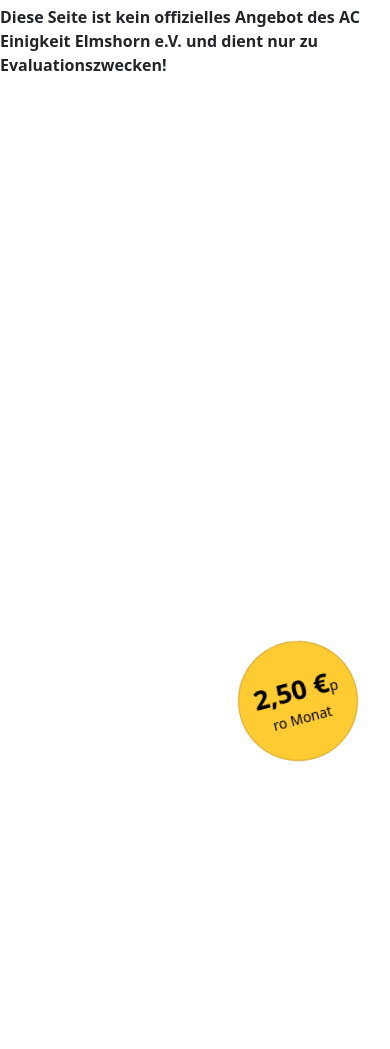
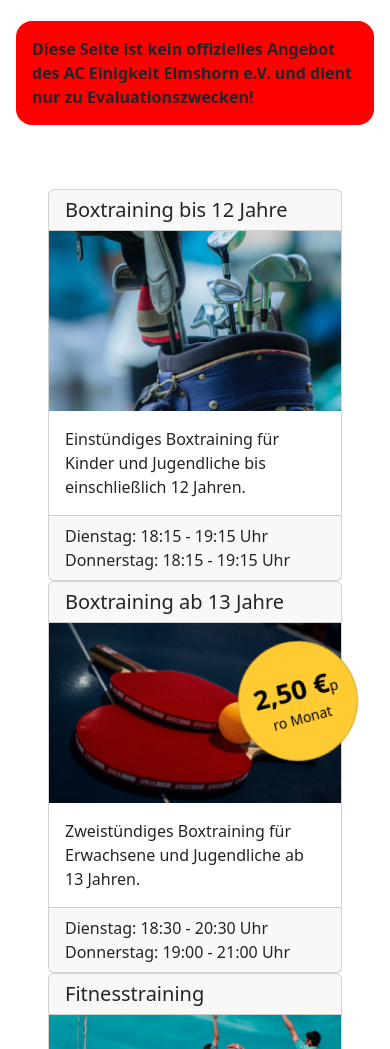
Before and after one commit to Chips100/ace-elmshorn-website, a plain HTML site: page index.html in a window 390 px wide. Shown: the part 51-1100 px from the top of the page. Before the commit the page ends 844 px from the top, so only its background shows below. Drawn offline with nearby package versions, Linux system fonts and the light colour scheme.

Commit message:
Add example images; layout skeleton.

```diff
--- a/index.html
+++ b/index.html
@@ -16,17 +16,21 @@
 
     <style>
         :root {
-            --bs-bg-1: #ffcb33; /* ACE yellow for default background color in Bootstrap. */
+            --bs-bg-1: #ffcb33;
+            /* ACE yellow for default background color in Bootstrap. */
             --bs-theme-fg: black;
             --bs-theme-fg-emphasis: black;
         }
+
         .navbar .btn-icon {
             --bs-btn-color: black;
         }
+
         dialog.drawer[open] a {
             --bs-theme-fg: var(--bs-navbar-active-color);
             --bs-theme-fg-emphasis: var(--bs-nav-link-hover-color);
         }
+
         a.price-tag {
             margin-block-start: 5rem;
             margin-block-end: 2rem;
@@ -41,6 +45,7 @@
             background: var(--bs-bg-1);
             color: var(--bs-theme-fg);
         }
+
         a.price-tag .price-value {
             font-size: 1.7rem;
             line-height: 0.5rem;
@@ -53,7 +58,8 @@
     <nav class="navbar md:navbar-expand bg-1 fg-2">
         <div class="container-fluid">
             <a class="navbar-brand" href="#">
-                <img src="images/ace-logo.png" alt="AC Einigkeit Elmshorn Logo" width="30" height="24" class="d-inline-block align-text-top">
+                <img src="images/ace-logo.png" alt="AC Einigkeit Elmshorn Logo" width="30" height="24"
+                    class="d-inline-block align-text-top">
                 AC Einigkeit Elmshorn
             </a>
             <button class="btn-icon navbar-toggler" type="button" data-bs-toggle="drawer"
@@ -77,13 +83,56 @@
         </div>
     </nav>
 
+    <!-- Price Tag in corner. -->
     <a href="#" class="fixed-bottom theme-primary-bg w-5 h-5 card hover-lift price-tag text-decoration-none">
         <div class="card-body"><strong class="price-value">2,50&nbsp;€</strong><small>pro Monat</small></div>
     </a>
 
-    <div>
-        <strong>Diese Seite ist kein offizielles Angebot des AC Einigkeit Elmshorn e.V. und dient nur zu Evaluationszwecken!</strong>
+    <div style="background-color: red; margin: 1rem; padding: 1rem; border-radius: 1em;">
+        <strong>Diese Seite ist kein offizielles Angebot des AC Einigkeit Elmshorn e.V. und dient nur zu
+            Evaluationszwecken!</strong>
     </div>
+
+    <div class="grid grid-cols-1 sm:grid-cols-3 p-5" style="max-width: 1000px;margin: 0 auto;">
+        <section class="card">
+            <h5 class="card-header">Boxtraining bis 12 Jahre</h5>
+            <img src="images/program-1.jpg" alt="Sportprogramm Kinder und Jugendliche">
+            <div class="card-body">
+                <p class="card-text">Einstündiges Boxtraining für Kinder und Jugendliche bis einschließlich 12 Jahren.
+                </p>
+            </div>
+            <div class="card-footer">
+                <div>Dienstag: 18:15 - 19:15 Uhr</div>
+                <div>Donnerstag: 18:15 - 19:15 Uhr</div>
+            </div>
+        </section>
+
+        <section class="card">
+            <h5 class="card-header">Boxtraining ab 13 Jahre</h5>
+            <img src="images/program-2.jpg" alt="Sportprogramm Erwachsene">
+            <div class="card-body">
+                <p class="card-text">Zweistündiges Boxtraining für Erwachsene und Jugendliche ab 13 Jahren.</p>
+            </div>
+            <div class="card-footer">
+                <div>Dienstag: 18:30 - 20:30 Uhr</div>
+                <div>Donnerstag: 19:00 - 21:00 Uhr</div>
+            </div>
+        </section>
+
+        <section class="card">
+            <h5 class="card-header">Fitnesstraining</h5>
+            <img src="images/program-3.jpg" alt="Sportprogramm Erwachsene">
+            <div class="card-body">
+                <p class="card-text">Altersgerechtes Kraft- und Fitnesstraining ohne Spezialisierung auf Boxtechniken.
+                </p>
+            </div>
+            <div class="card-footer">
+                <div>Dienstag: 18:30 - 20:30 Uhr</div>
+                <div>Donnerstag: 19:00 - 21:00 Uhr</div>
+            </div>
+        </section>
+    </div>
+
 </body>
 
 </html>
```
Also changed, not shown: images/program-1.jpg (added), images/program-2.jpg (added), images/program-3.jpg (added).
